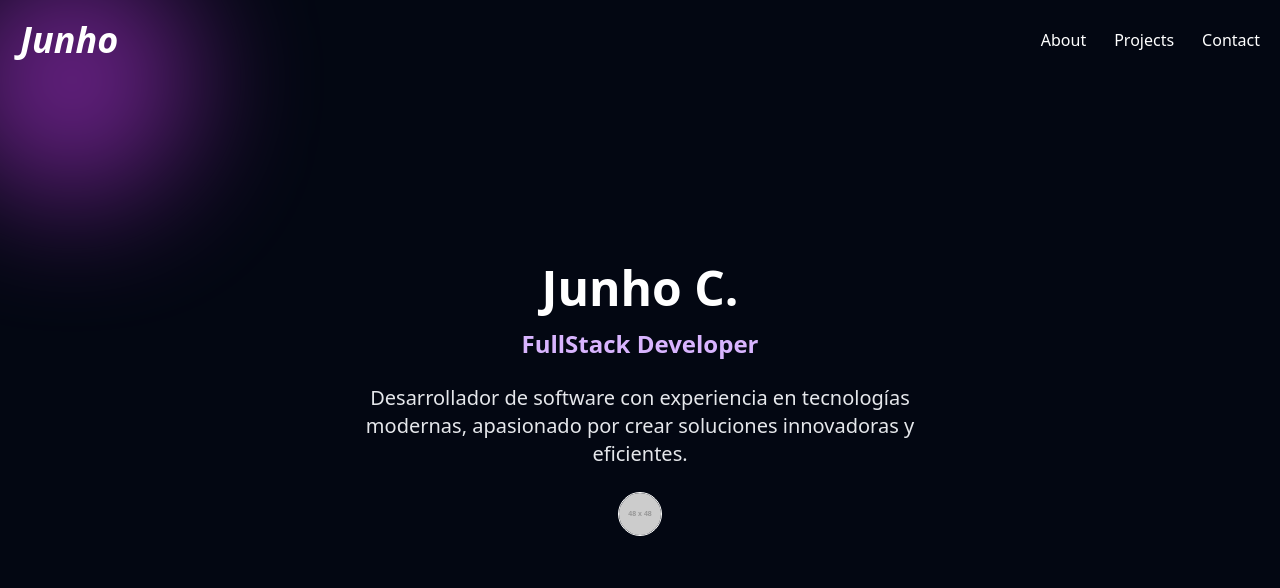
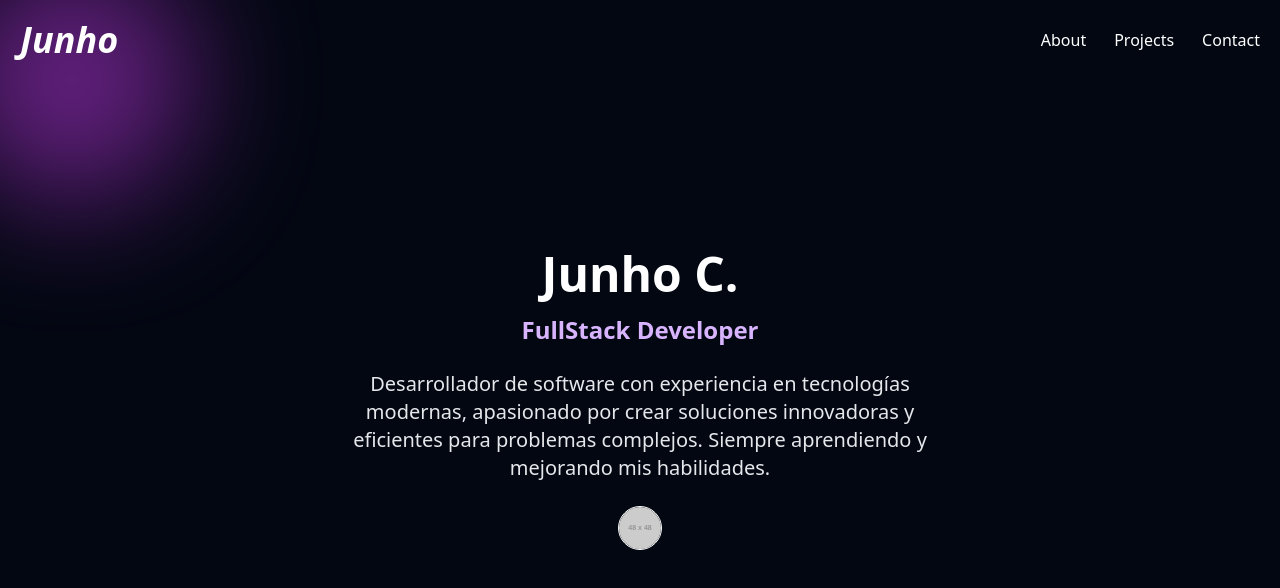
Before and after one commit to JunhoRS/my-portfolio, a React (Vite) app: page / in a window 1280 px wide. Shown: the top 588 px of the page. Built offline with nearby package versions, Linux system fonts and the light colour scheme.

Commit message:
Informacion

```diff
--- a/src/components/Hero.jsx
+++ b/src/components/Hero.jsx
@@ -15,7 +15,7 @@ export default function Hero() {
           FullStack Developer
         </h2>
         <p className="text-lg md:text-xl text-gray-200 max-w-xl mx-auto mb-6">
-          Desarrollador de software con experiencia en tecnologías modernas, apasionado por crear soluciones innovadoras y eficientes.
+          Desarrollador de software con experiencia en tecnologías modernas, apasionado por crear soluciones innovadoras y eficientes para problemas complejos. Siempre aprendiendo y mejorando mis habilidades.
         </p>
 
         {/* Iconos o enlaces sociales */}
```
